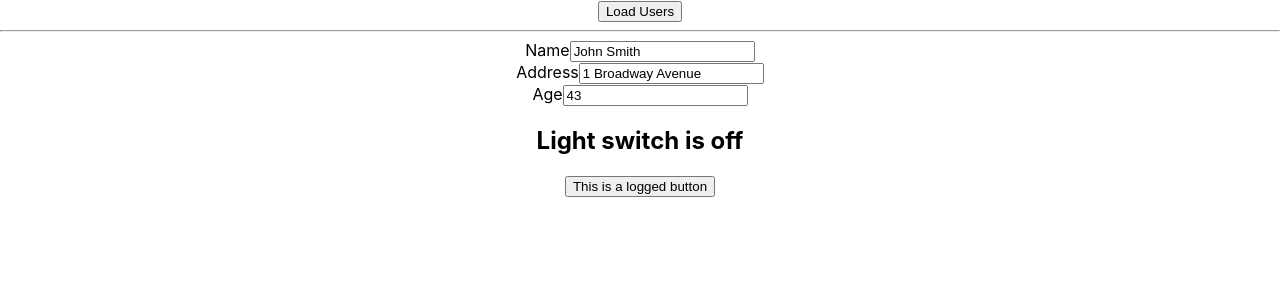
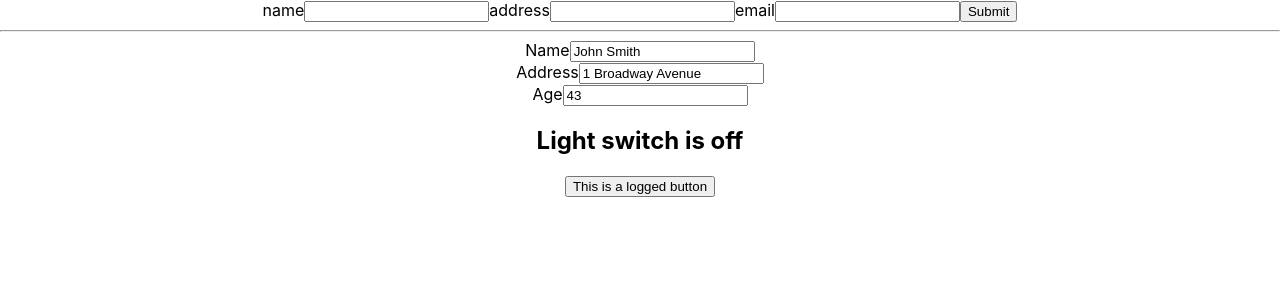
Before and after one commit to jaems33/react-pattern, a React (Create React App) app: page / in a window 1280 px wide. Shown: the top 300 px of the page. Built offline with nearby package versions, Linux system fonts and the light colour scheme.

Commit message:
Managing form state

```diff
--- a/src/App.tsx
+++ b/src/App.tsx
@@ -5,14 +5,11 @@ import Button from './components/Button';
 import Form from './components/Form';
 import {v4 as uuidv4} from 'uuid';
 import {isFeatureOn} from './featureToggle'
-import SignInForm from './forms/SignInForm'
 import Todolist from './pages/TodoList';
 import NamesList from './pages/DataFetchingWithRouting/NamesList';
-import Counter from './components/Counter';
 
 import {KanbanProvider} from './pages/Kanban/KanbanContext';
-
-import Kanban from './pages/Kanban/Kanban';
+import RegistrationForm from './pages/ManagingFormState/RegistrationForm';
 
 const fields = [
   {
@@ -84,7 +81,7 @@ function App() {
   return (
     <KanbanProvider>
       <div className="App">
-        <NamesList />
+        <RegistrationForm />
         <hr />
         <Form2 fields={fields} onSubmit={callback} showLabels={true} />
         <h2>Light switch is {toggle ? 'on' : 'off'}</h2>
--- a/src/components/LabelledInput.tsx
+++ b/src/components/LabelledInput.tsx
@@ -2,7 +2,7 @@ import React from 'react';
 import Input from './Input';
 import Label from './Label';
 
-const LabelledInput: React.FunctionComponent<any> = ({id, text, bind, value, ...props}) => {
+const LabelledInput: React.FunctionComponent<any> = ({id, text, bind, ...props}) => {
   return (<>
     <Label id={id} text={id} />
     <Input id={id} name={id} bind={bind} {...props} />
--- /dev/null
+++ b/src/pages/ManagingFormState/RegistrationForm.tsx
@@ -0,0 +1,46 @@
+import React from 'react';
+import Button from '../../components/Button';
+import LabelledInput from '../../components/LabelledInput';
+import useFormState from './useFormState';
+
+/*
+  Simplify handling the state of a form by using a reducer
+*/
+
+const initialState = {
+  name: '',
+  email: '',
+  address: '',
+}
+
+const RegistrationForm = () => {
+
+  const [state, setState] = useFormState(initialState);
+
+  const handleSubmit = (e: React.FormEvent) => {
+    e.preventDefault();
+    console.log("State is", state);
+    clear();
+  }
+
+  const clear = () => {
+    setState(initialState);
+  }
+
+  const handleChange = (event: any) => {
+    setState({
+      [event.target.name]: event.target.value
+    })
+  }
+
+  return (
+    <form onSubmit = {(e: any) => handleSubmit(e)}>
+      <LabelledInput id="name" text="Name" bind={{value: state.name, onChange: handleChange}} />
+      <LabelledInput id="address" text="Address" bind={{value: state.address, onChange: handleChange}} />
+      <LabelledInput id="email" text="Email" bind={{value: state.email, onChange: handleChange}} />
+      <Button text="Submit" type="submit" />
+    </form>
+  )
+}
+
+export default RegistrationForm;
--- /dev/null
+++ b/src/pages/ManagingFormState/useFormState.ts
@@ -0,0 +1,19 @@
+import {useReducer} from 'react';
+
+const reducer = (previousState = {}, updatedState = {}) => {
+  return {
+    ...previousState,
+    ...updatedState,
+  }
+}
+
+const useFormState = (initialState={}) => {
+  const [state, dispatch] = useReducer(reducer, initialState) as Array<any>;
+
+  const setState = (updatedState: any) => {
+    dispatch(updatedState);
+  }
+  return [state, setState];
+}
+
+export default useFormState;
```
Also changed, not shown: 1 other file (tests, documents, lock files or other folders).
